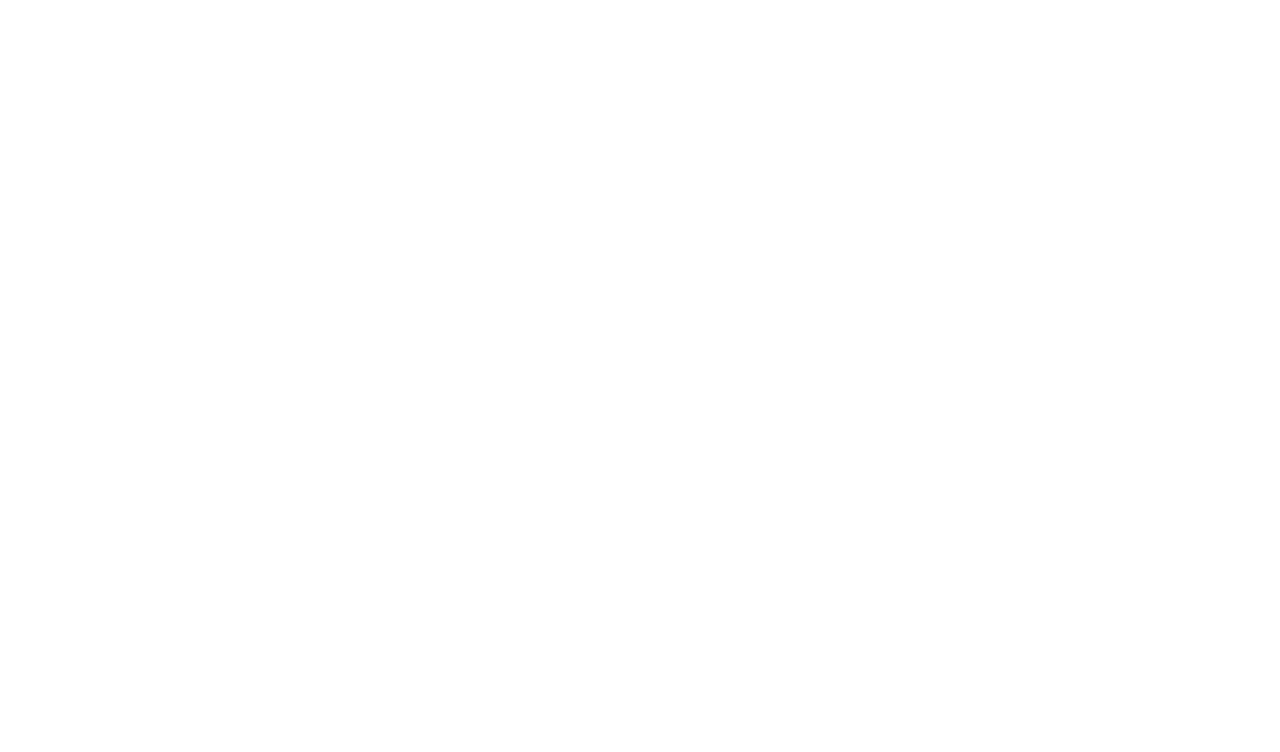
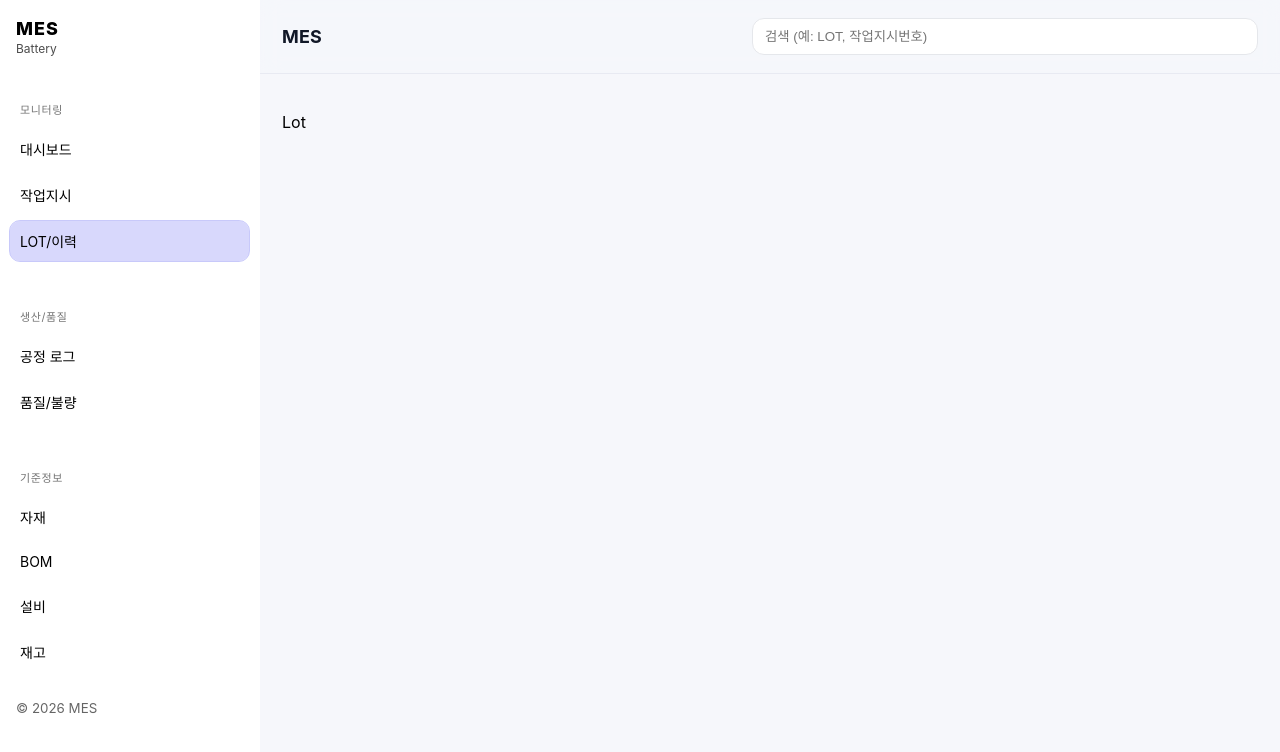
Before and after one commit to mes-team-2/React, a React (Create React App) app: page /mes/lot in a window 1280 px wide. Before the commit this address had no page. Shown: the top 752 px of the page. Built offline with nearby package versions, Linux system fonts and the light colour scheme.

Commit message:
프로젝트 초기 세팅

```diff
--- a/src/App.js
+++ b/src/App.js
@@ -9,6 +9,8 @@ import ScrollToTop from "./components/ScrollToTop";
 import Login from "./pages/Login";
 import DashBoard from "./pages/DashBoard";
 import SideBar from "./components/SideBar";
+import WorkOrders from "./pages/WorkOrders";
+import LOT from "./pages/LOT";
 
 function App() {
   return (
@@ -25,8 +27,8 @@ function App() {
           <Route path="dashboard" element={<DashBoard />} />
 
           {/* 아래는 나중에 추가 */}
-          {/* <Route path="workorders" element={<WorkOrders />} /> */}
-          {/* <Route path="lot" element={<Lot />} /> */}
+          <Route path="workorders" element={<WorkOrders />} />
+          <Route path="lot" element={<LOT />} />
         </Route>
 
         {/* 루트 접근 시 MES로 */}
--- a/src/components/SideBar.js
+++ b/src/components/SideBar.js
@@ -67,8 +67,8 @@ const Sidebar = styled.aside`
   position: sticky;
   top: 0;
   height: 100vh;
-  background: #111827;
-  color: #e5e7eb;
+  background: #ffffff;
+  color: #000000;
   display: flex;
   flex-direction: column;
   border-right: 1px solid rgba(255, 255, 255, 0.06);
@@ -112,7 +112,7 @@ const Divider = styled.div`
 `;
 
 const MenuLink = styled(NavLink)`
-  color: #e5e7eb;
+  color: #000000;
   text-decoration: none;
   padding: 10px 10px;
   border-radius: 10px;
@@ -122,7 +122,7 @@ const MenuLink = styled(NavLink)`
   gap: 10px;
 
   &:hover {
-    background: rgba(255, 255, 255, 0.07);
+    background: #aed6f2;
   }
 
   &.active {
--- a/src/pages/Lot.js
+++ b/src/pages/Lot.js
@@ -0,0 +1,9 @@
+const LOT = () => {
+  return (
+    <>
+      <p>Lot</p>
+    </>
+  );
+};
+
+export default LOT;
--- a/src/pages/WorkOrders.js
+++ b/src/pages/WorkOrders.js
@@ -0,0 +1,9 @@
+const WorkOrders = () => {
+  return (
+    <>
+      <p>WorkOrders </p>
+    </>
+  );
+};
+
+export default WorkOrders;
```
